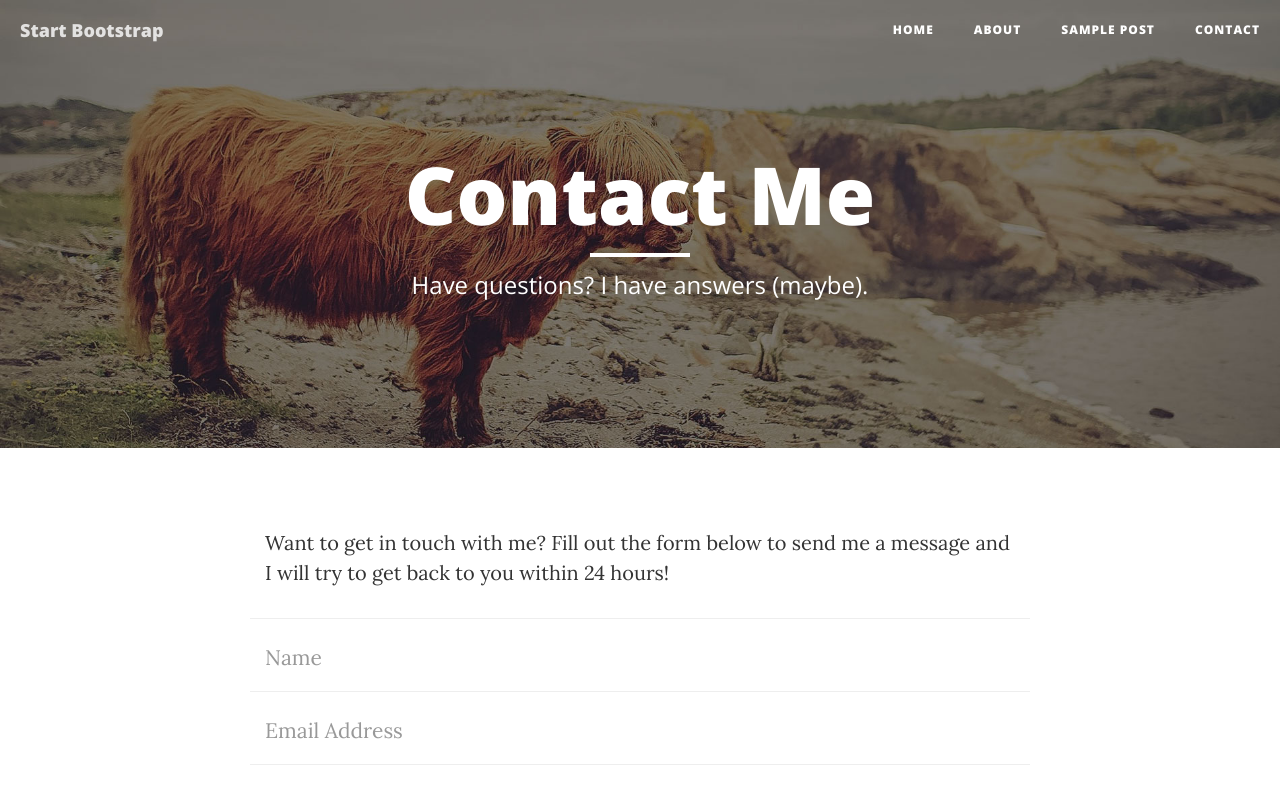
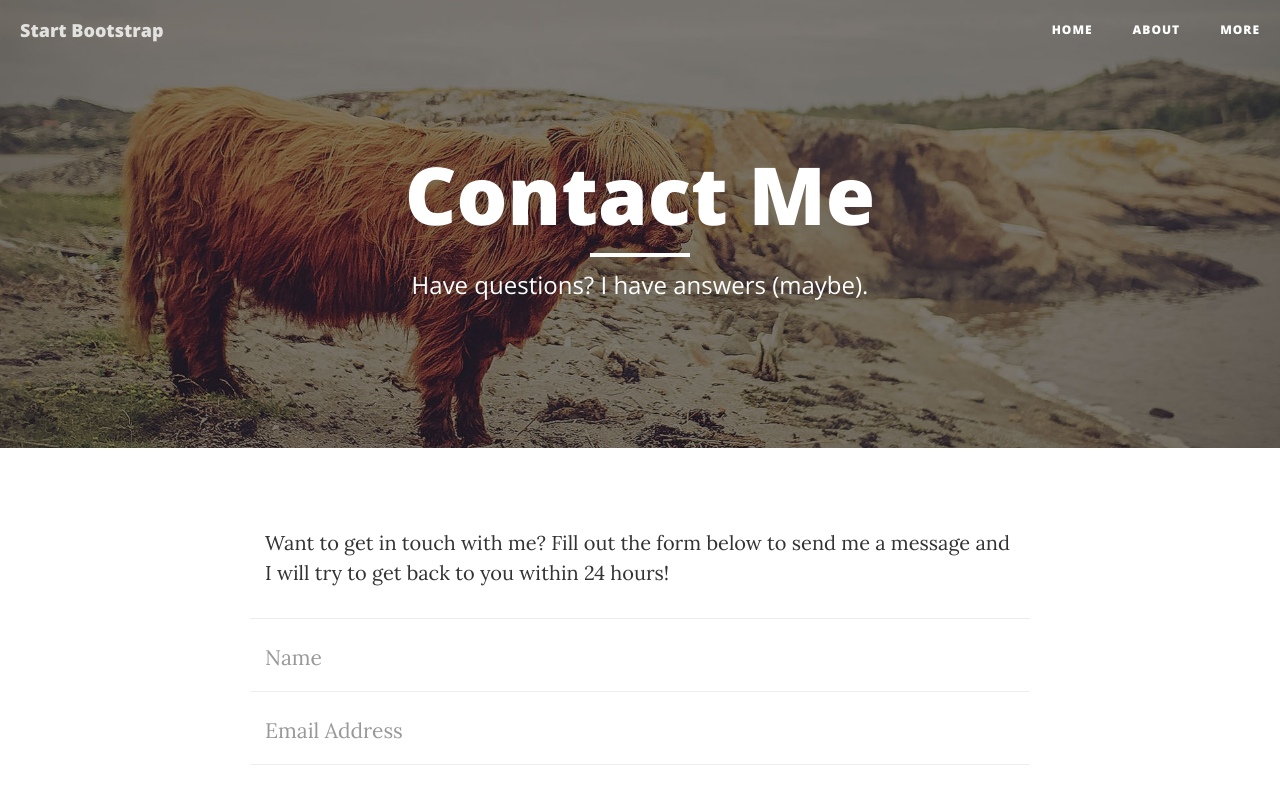
Before and after one commit to pauljohnrabang/pauljohnrabang.goihub.io, a website: page contact.html in a window 1280 px wide. Shown: the top 793 px of the page. Drawn offline with nearby package versions, Linux system fonts and the light colour scheme.

Commit message:
Update contact.html

```diff
--- a/contact.html
+++ b/contact.html
@@ -55,10 +55,10 @@
                         <a href="about.html">About</a>
                     </li>
                     <li>
-                        <a href="post.html">Sample Post</a>
+                        <a href="contact.html">MORE</a>
                     </li>
                     <li>
-                        <a href="contact.html">Contact</a>
+
                     </li>
                 </ul>
             </div>
```
